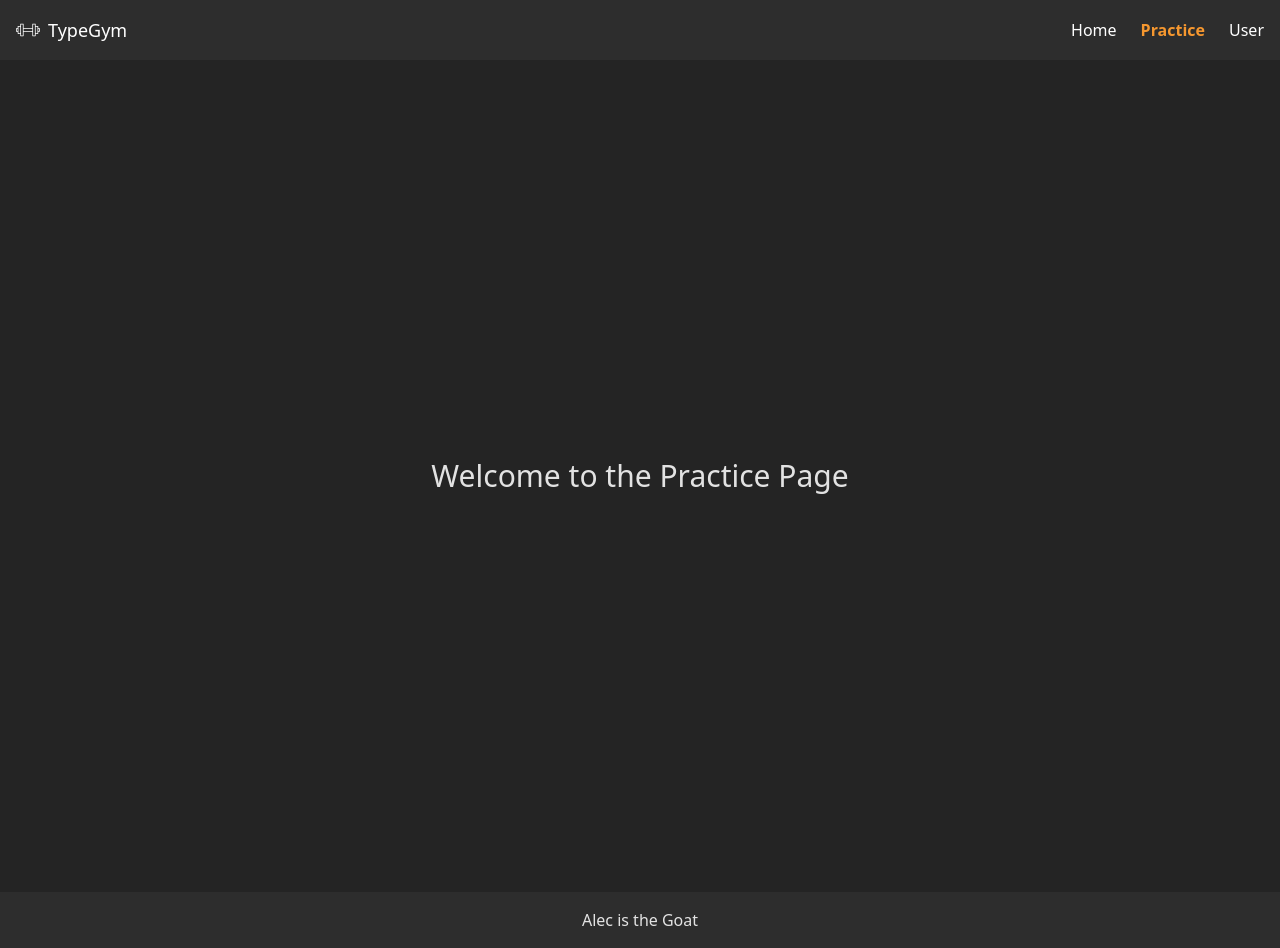
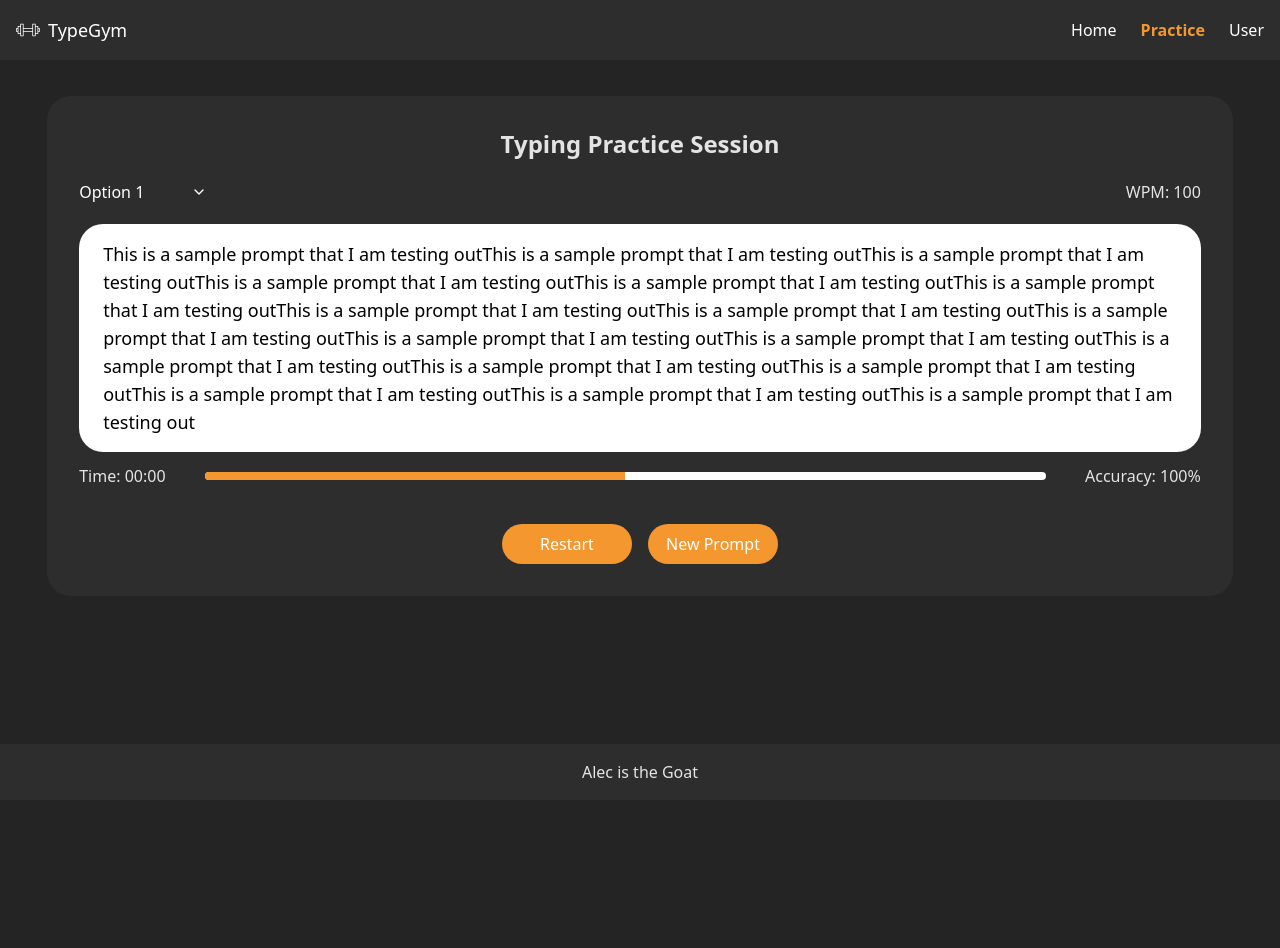
Before and after one commit to alecnhance/TypingGymV2, a React (Vite) app: page /practice in a window 1280 px wide. After the commit the page ends 800 px from the top, so only its background shows below. Built offline with nearby package versions, Linux system fonts and the light colour scheme.

Commit message:
typing practice stagnant UI

```diff
--- a/package.json
+++ b/package.json
@@ -10,9 +10,11 @@
     "preview": "vite preview"
   },
   "dependencies": {
+    "lucide-react": "^0.503.0",
     "react": "^19.0.0",
     "react-dom": "^19.0.0",
-    "react-router-dom": "^7.5.3"
+    "react-router-dom": "^7.5.3",
+    "react-select": "^5.10.1"
   },
   "devDependencies": {
     "@eslint/js": "^9.22.0",
--- a/src/components/App.jsx
+++ b/src/components/App.jsx
@@ -10,15 +10,17 @@ const App = () => {
 
   return (
     <Router>
+      <div className="flex flex-col min-h-screen">
         <Header />
-      <div className="p-4">
+        <main className="p-4 flex-grow">
           <Routes>
             <Route path="/" element={<Home />} />
             <Route path="/practice" element={<Practice />} />
             <Route path="/userpage" element={<UserPage />} />
           </Routes>
+        </main>
+        <Footer />
       </div>
-      <Footer />
     </Router>
   );
 };
--- /dev/null
+++ b/src/components/Dropdown.jsx
@@ -0,0 +1,41 @@
+import { useState } from 'react';
+import { ChevronDown } from 'lucide-react';
+
+const Dropdown = ({ options, onSelect }) => {
+    const [open, setOpen] = useState(false);
+    const [selected, setSelected] = useState(options[0]);
+
+    const handleSelect = (option) => {
+      setSelected(option);
+      onSelect(option.value);
+      setOpen(false);
+    };
+
+    return (
+      <div className="relative inline-block w-32">
+        <button
+            onClick={() => setOpen(!open)}
+            className="w-full bg-transparent text-white    py-2 rounded-md text-left flex justify-between items-center"
+        >
+            <span>{selected.label}</span>
+            <ChevronDown className={`w-4 h-4 transition-transform ${open ? "rotate-180" : ""}`} />
+        </button>
+
+        {open && (
+          <ul className="absolute z-10 w-full mt-3 bg-headerGray border border-gray-600 rounded-md shadow-lg">
+            {options.map((option) => (
+              <li
+                key={option.value}
+                onClick={() => handleSelect(option)}
+                className="px-4 py-2 hover:bg-navOrange hover:text-white cursor-pointer"
+              >
+                {option.label}
+              </li>
+            ))}
+          </ul>
+        )}
+      </div>
+    );
+  };
+
+export default Dropdown;
--- /dev/null
+++ b/src/components/InnerTyping.jsx
@@ -0,0 +1,19 @@
+import React, { useState } from 'react';
+
+const InnerTyping = () => {
+    const [inputText, setInputText] = useState('');
+
+    const samplePrompt = "This is a sample prompt that I am testing outThis is a sample prompt that I am testing outThis is a sample prompt that I am testing outThis is a sample prompt that I am testing outThis is a sample prompt that I am testing outThis is a sample prompt that I am testing outThis is a sample prompt that I am testing outThis is a sample prompt that I am testing outThis is a sample prompt that I am testing outThis is a sample prompt that I am testing outThis is a sample prompt that I am testing outThis is a sample prompt that I am testing outThis is a sample prompt that I am testing outThis is a sample prompt that I am testing outThis is a sample prompt that I am testing outThis is a sample prompt that I am testing outThis is a sample prompt that I am testing out";
+
+    const handleInputChange = (event) => {
+        setInputText(event.target.value);
+    };
+
+    return(
+        <div className="flex flex-col bg-white rounded-3xl items-start py-4 min-h-[100px] px-6">
+            <p className="text-black text-lg text-left">{samplePrompt}</p>
+        </div>
+    );
+};
+
+export default InnerTyping;
--- /dev/null
+++ b/src/components/ProgressBar.jsx
@@ -0,0 +1,12 @@
+const ProgressBar = ({ progress }) => {
+    return (
+        <div className="w-3/4 bg-white rounded-full h-2 overflow-hidden">
+            <div
+                className="bg-navOrange h-full transition-all duration-300"
+                style={{ width: `${progress}%` }}
+            />
+        </div>
+    );
+};
+
+export default ProgressBar;
--- a/src/components/TypingArea.jsx
+++ b/src/components/TypingArea.jsx
@@ -1,22 +1,47 @@
 import React, { useState } from 'react';
+import Dropdown from './Dropdown';
+import InnerTyping from './InnerTyping';
+import ProgressBar from './ProgressBar';
 
 const TypingArea = () => {
-    const [inputText, setInputText] = useState('');
+    const [selectedOption, setSelectedOption] = useState(' ');
+    const [progress, setProgress] = useState(50);
 
-    const handleInputChange = (event) => {
-        setInputText(event.target.value);
+    const options = [
+        { value: 'option1', label: 'Option 1' },
+        { value: 'option2', label: 'Option 2' },
+        { value: 'option3', label: 'Option 3' }
+    ];
+
+    const handleSelect = (value) => {
+        setSelectedOption(value);
     };
 
-    return (
-        <div className="typing-area w-3/5">
-            <textarea
-                value={inputText}
-                onChange={handleInputChange}
-                placeholder="Start typing here..."
-                rows="10"
-                className="w-full"
-            />
-            <p>Characters typed: {inputText.length}</p>
+    return(
+        <div className="flex flex-col w-full max-w-[95%] bg-headerGray rounded-3xl h-auto p-8">
+            <h2 className="w-full mb-3 font-bold text-2xl">Typing Practice Session</h2>
+            <div className="flex justify-between w-full mb-3 items-center">
+                <Dropdown options={options} onSelect={handleSelect} />
+                <h2>WPM: 100</h2>
+            </div>
+            <InnerTyping />
+            <div className="flex w-full justify-between py-3 items-center">
+                <h2>Time: 00:00</h2>
+                <ProgressBar progress={progress}/>
+                <h2>Accuracy: 100%</h2>
+            </div>
+            <div className="flex w-full items-center justify-center gap-4 mt-6">
+                <button
+                    className="rounded-full text-white bg-navOrange px-4 py-2 min-w-[130px]"
+                >
+                    Restart
+                </button>
+                <button
+                    className="rounded-full text-white bg-navOrange px-4 py-2 min-w-[130px]"
+                >
+                    New Prompt
+                </button>
+            </div>
         </div>
     );
 };
--- a/src/pages/Practice.jsx
+++ b/src/pages/Practice.jsx
@@ -1,7 +1,9 @@
+import TypingArea from "../components/TypingArea";
+
 const Practice = () => {
     return (
-      <div className="min-h-screen flex items-center justify-center">
-        <h2 className="text-3xl">Welcome to the Practice Page</h2>
+      <div className="flex justify-center mt-5">
+        <TypingArea />
       </div>
     );
   };
--- a/tailwind.config.js
+++ b/tailwind.config.js
@@ -6,6 +6,7 @@ export default {
       colors: {
         headerGray: '#2D2D2D',
         navOrange: '#F5972F',
+        mainBackground: '#181414',
       },
     },
   },
```
Also changed, not shown: 1 other file (tests, documents, lock files or other folders). Lines whose indentation alone changed are shown as unchanged.
